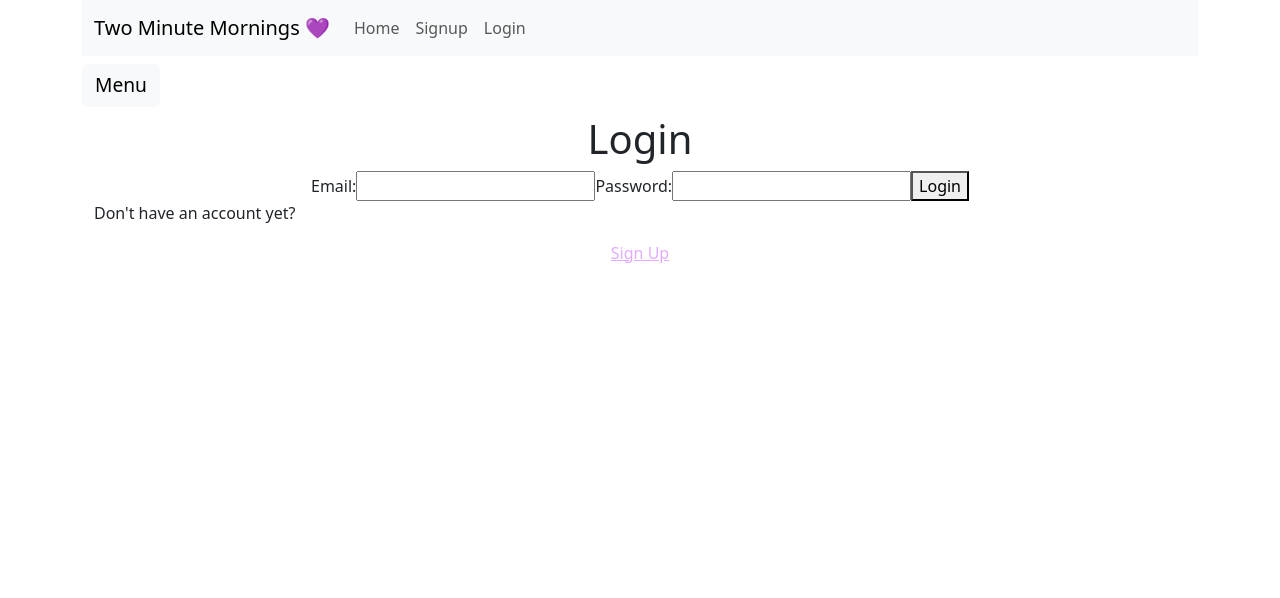
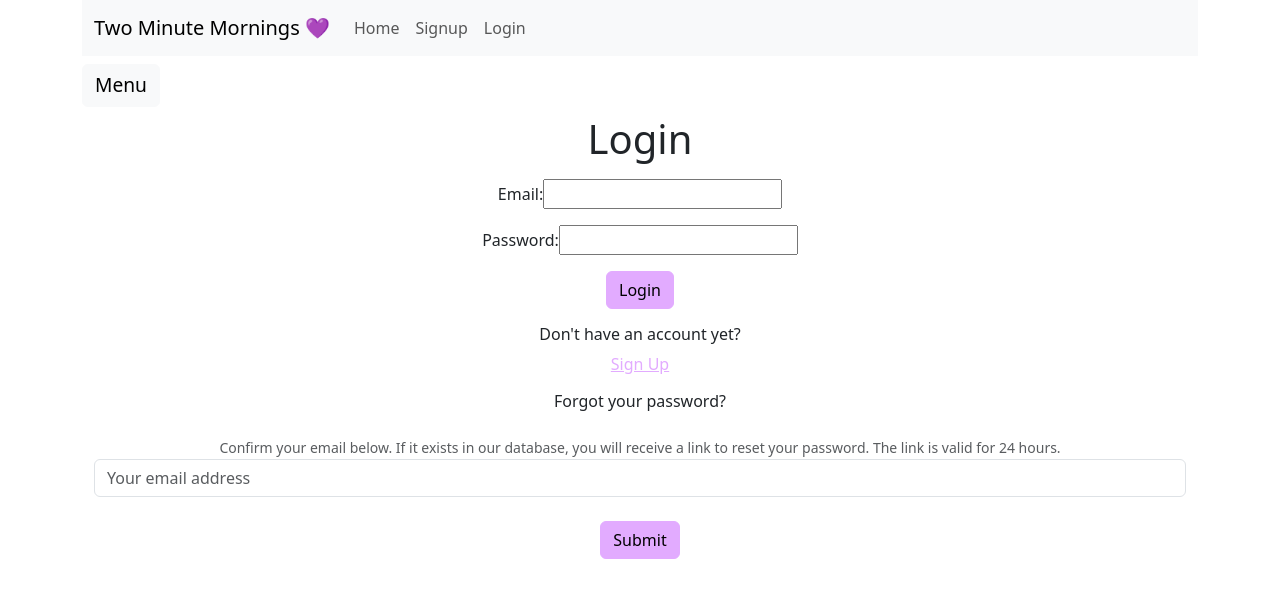
Before and after one commit to giulia-colombo/two-minute-mornings, a React (Create React App) app in the folder client/: page /login in a window 1280 px wide. Shown: the top 598 px of the page. Built offline with nearby package versions, Linux system fonts and the light colour scheme; no server answers.

Commit message:
feat(auth/psw reset): add psw reset form to LoginPage.

```diff
--- a/client/src/components/EntryCard/EntryCard.jsx
+++ b/client/src/components/EntryCard/EntryCard.jsx
@@ -15,6 +15,7 @@ function EntryCard({
 }) {
   const { focusPrompt, gratefulPrompt, letGoPrompt, createdAt } = entry;
   const { user } = useContext(AuthContext);
+  console.log('CURRENT USER: ', user);
 
   const dateObj = new Date(Date.parse(createdAt));
   const readableDate = format(dateObj, 'EEEE, do MMMM yyyy');
@@ -59,7 +60,7 @@ function EntryCard({
         </Card.Subtitle>
         <Card.Text className="text-center">{letGoPrompt}</Card.Text>
       </Card.Body>
-      <Card.Footer className="text-muted">by {user.name} </Card.Footer>
+      <Card.Footer className="text-muted">by {user.payload.name} </Card.Footer>
 
       <div className="my-3">
         <Button
--- a/client/src/pages/EditUserPage/EditUserPage.jsx
+++ b/client/src/pages/EditUserPage/EditUserPage.jsx
@@ -11,14 +11,22 @@ import authService from '../../services/auth.service';
 // 3. upload field for profile pciture
 
 const EditUserPage = () => {
-  const { user } = useContext(AuthContext);
+  const { user, updateUserData } = useContext(AuthContext);
 
   const updateUsername = async formData => {
     try {
       console.log('formData: ', formData);
-      await authService.submitNewUsername({ username: formData });
+      const response = await authService.submitNewUsername({
+        username: formData,
+      });
+      console.log('response object: ', response);
+      if (response.data.success) {
+        await updateUserData();
+      } else {
+        console.error('Failed to update username.');
+      }
     } catch (err) {
-      console.error('Error while attempting to initiate password reset: ', err);
+      console.error('Error while attempting to update username: ', err);
     }
   };
 
@@ -39,7 +47,8 @@ const EditUserPage = () => {
     name: 'username',
     placeholder: 'Your new username',
     formText: 'Type your new username below. Click submit to confirm.',
-    successMessageTemplate: 'Username submitted successfully.',
+    successMessageTemplate:
+      'Username submitted successfully. Please log out and log back in for changes to take effect.',
     errorMessageTemplate: 'Failed to submit username.',
     initialFormData: user.name,
   };
--- a/client/src/pages/LoginPage/LoginPage.jsx
+++ b/client/src/pages/LoginPage/LoginPage.jsx
@@ -3,11 +3,13 @@ import { useState, useContext } from 'react';
 import { Link, useNavigate } from 'react-router-dom';
 import { AuthContext } from '../../context/auth.context';
 import authService from '../../services/auth.service';
+import GenericForm from '../../components/GenericForm/GenericForm';
+import Button from 'react-bootstrap/esm/Button';
 
 function LoginPage() {
   const [email, setEmail] = useState('');
   const [password, setPassword] = useState('');
-  const [errorMessage, setErrorMessage] = useState(undefined);
+  const [errorMessage, setErrorMessage] = useState('');
 
   const navigate = useNavigate();
 
@@ -43,15 +45,44 @@ function LoginPage() {
         setErrorMessage(errorDescription);
       });
   };
+  const confirmEmail = async formData => {
+    try {
+      console.log('formData: ', formData);
+      await authService.initiatePswReset({
+        email: formData,
+      });
+    } catch (err) {
+      console.error(err);
+    }
+  };
+
+  const confirmEmailProps = {
+    handleSubmit: confirmEmail,
+    type: 'email',
+    name: 'email',
+    placeholder: 'Your email address',
+    formText:
+      'Confirm your email below. If it exists in our database, you will receive a link to reset your password. The link is valid for 24 hours.',
+    successMessageTemplate: 'Email address submitted successfully.',
+    errorMessageTemplate: 'Failed to submit email address.',
+  };
 
   return (
     <div className="LoginPage container">
       <h1>Login</h1>
+      <div className="my-3">
+        <form onSubmit={handleLoginSubmit}>
+          <div className="my-3">
+            <label>Email:</label>
+            <input
+              type="email"
+              name="email"
+              value={email}
+              onChange={handleEmail}
+            />
+          </div>
 
-      <form onSubmit={handleLoginSubmit}>
-        <label>Email:</label>
-        <input type="email" name="email" value={email} onChange={handleEmail} />
-
+          <div className="my-3">
             <label>Password:</label>
             <input
               type="password"
@@ -59,13 +90,24 @@ function LoginPage() {
               value={password}
               onChange={handlePassword}
             />
+          </div>
 
-        <button type="submit">Login</button>
+          <Button type="submit" variant="primary">
+            Login
+          </Button>
         </form>
         {errorMessage && <p className="error-message">{errorMessage}</p>}
+      </div>
 
-      <p>Don't have an account yet?</p>
+      <div className="my-3">
+        <h6>Don't have an account yet?</h6>
         <Link to={'/signup'}> Sign Up</Link>
+      </div>
+
+      <div className="my-3">
+        <h6>Forgot your password?</h6>
+        <GenericForm {...confirmEmailProps}></GenericForm>
+      </div>
     </div>
   );
 }
```
Lines whose indentation alone changed are shown as unchanged.
